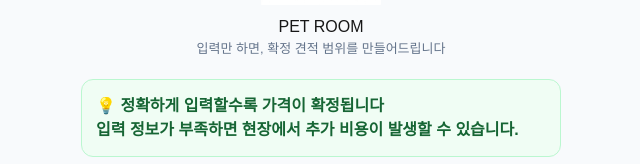
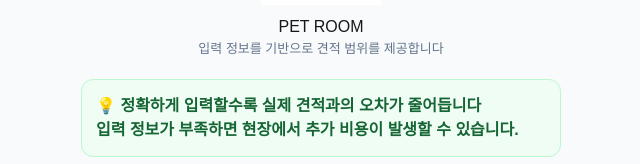
Before and after one commit to petroom-maker/petroom-app, a Next.js app: page / in a window 1280 px wide. Shown: the part 159-323 px from the top of the page, without its empty margins (319-959 px from the left). Built offline with nearby package versions, Linux system fonts and the light colour scheme.

Commit message:
update estimate wording

```diff
--- a/app/page.tsx
+++ b/app/page.tsx
@@ -77,8 +77,6 @@ export default function PetRoomForm() {
   return (
     <main style={{ padding: '20px', background: '#f8fafc', minHeight: '100vh' }}>
       <div style={{ maxWidth: '480px', margin: '0 auto' }}>
-
-        {/* 헤더 (로고 포함) */}
         <div
           style={{
             textAlign: 'center',
@@ -97,11 +95,10 @@ export default function PetRoomForm() {
           <h2 style={{ margin: 0 }}>PET ROOM</h2>
 
           <p style={{ fontSize: '13px', color: '#64748b' }}>
-            입력만 하면, 확정 견적 범위를 만들어드립니다
+            입력 정보를 기반으로 견적 범위를 제공합니다
           </p>
         </div>
 
-        {/* 핵심 안내 */}
         <div
           style={{
             background: '#f0fdf4',
@@ -113,17 +110,15 @@ export default function PetRoomForm() {
             fontWeight: 600,
           }}
         >
-          💡 <b>정확하게 입력할수록 가격이 확정됩니다</b><br />
+          💡 <b>정확하게 입력할수록 실제 견적과의 오차가 줄어듭니다</b><br />
           입력 정보가 부족하면 현장에서 추가 비용이 발생할 수 있습니다.
         </div>
 
-        {/* 파손 유형 */}
         <div style={card}>
           <label style={label}>1. 파손 유형</label>
           {selectBox('damageType', ['벽지', '장판', '벽지+장판', '문/몰딩'])}
         </div>
 
-        {/* 파손 범위 */}
         <div style={card}>
           <label style={label}>2. 파손 범위</label>
           {selectBox('damageRange', [
@@ -136,43 +131,36 @@ export default function PetRoomForm() {
           ])}
         </div>
 
-        {/* 공간 구조 */}
         <div style={card}>
           <label style={label}>3. 공간 구조</label>
           {selectBox('layout', ['원룸', '2룸 이상', '잘 모르겠음'])}
         </div>
 
-        {/* 자재 여부 */}
         <div style={card}>
           <label style={label}>4. 동일 자재 여부</label>
           {selectBox('sameMaterial', ['있음', '없음', '모르겠음'])}
         </div>
 
-        {/* 위치 */}
         <div style={card}>
           <label style={label}>5. 파손 위치</label>
           {selectBox('damagePosition', ['하단', '중단', '상단', '혼합'])}
         </div>
 
-        {/* 복구 방식 */}
         <div style={card}>
           <label style={label}>6. 복구 방식</label>
           {selectBox('repairIntent', ['부분만 원함', '전체도 가능', '잘 모르겠음'])}
         </div>
 
-        {/* 짐 */}
         <div style={card}>
           <label style={label}>7. 짐 여부</label>
           {selectBox('stuff', ['없음', '일부 있음', '많음'])}
         </div>
 
-        {/* 일정 */}
         <div style={card}>
           <label style={label}>8. 일정</label>
           {selectBox('schedule', ['3일 이내', '1주일 이내', '여유 있음', '협의 가능'])}
         </div>
 
-        {/* 지역 */}
         <div style={card}>
           <label style={label}>9. 지역</label>
           <input
@@ -188,7 +176,6 @@ export default function PetRoomForm() {
           />
         </div>
 
-        {/* 사진 안내 */}
         <div
           style={{
             background: '#dcfce7',
@@ -200,13 +187,12 @@ export default function PetRoomForm() {
             fontWeight: 600,
           }}
         >
-          📸 <b>사진이 많을수록 추가비용 없이 진행됩니다</b><br />
+          📸 <b>사진이 많을수록 견적 오차를 줄일 수 있습니다</b><br />
           ✔ 가까이 찍은 사진<br />
           ✔ 전체 공간 사진<br />
           최소 2장 이상 권장
         </div>
 
-        {/* 사진 업로드 */}
         <div style={card}>
           <input type="file" multiple onChange={handleImage} />
           <div style={{ display: 'flex', gap: '6px', marginTop: '10px' }}>
@@ -216,7 +202,6 @@ export default function PetRoomForm() {
           </div>
         </div>
 
-        {/* 버튼 */}
         <button
           style={{
             width: '100%',
@@ -231,7 +216,6 @@ export default function PetRoomForm() {
         >
           예상 견적 범위 확인하기
         </button>
-
       </div>
     </main>
   );
```
